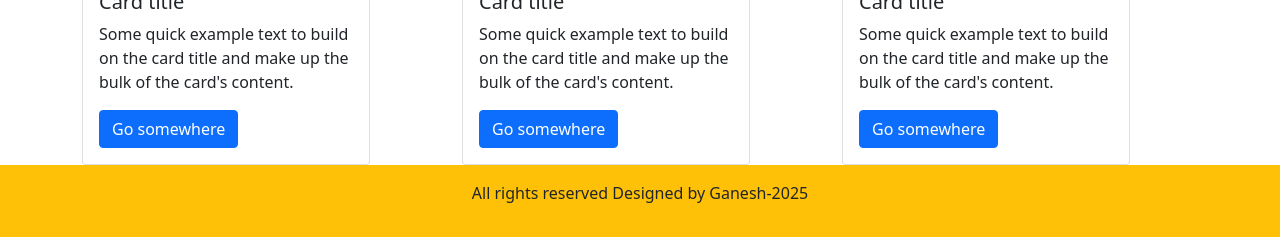
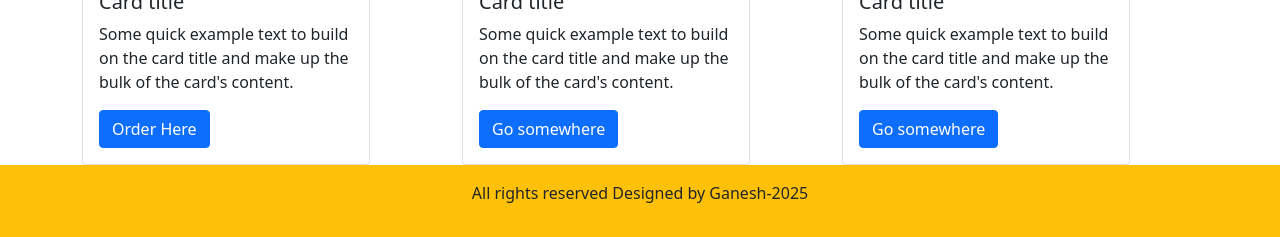
Before and after one commit to mmagrofarms/Raju_test, a PHP site: page / in a window 1280 px wide. Shown: the part 951-1188 px from the top of the page. Run offline with PHP 8.4, Linux system fonts and the light colour scheme; some libraries are stand-ins or nearby versions.

Commit message:
Update index.php

```diff
--- a/index.php
+++ b/index.php
@@ -86,7 +86,7 @@
                             <div class="card-body">
                                 <h5 class="card-title">Card title</h5>
                                 <p class="card-text">Some quick example text to build on the card title and make up the bulk of the card's content.</p>
-                                <a href="#" class="btn btn-primary">Go somewhere</a>
+                                <a href="Order.html" class="btn btn-primary">Order Here</a>
                             </div>
                         </div>
                     </div>
```
